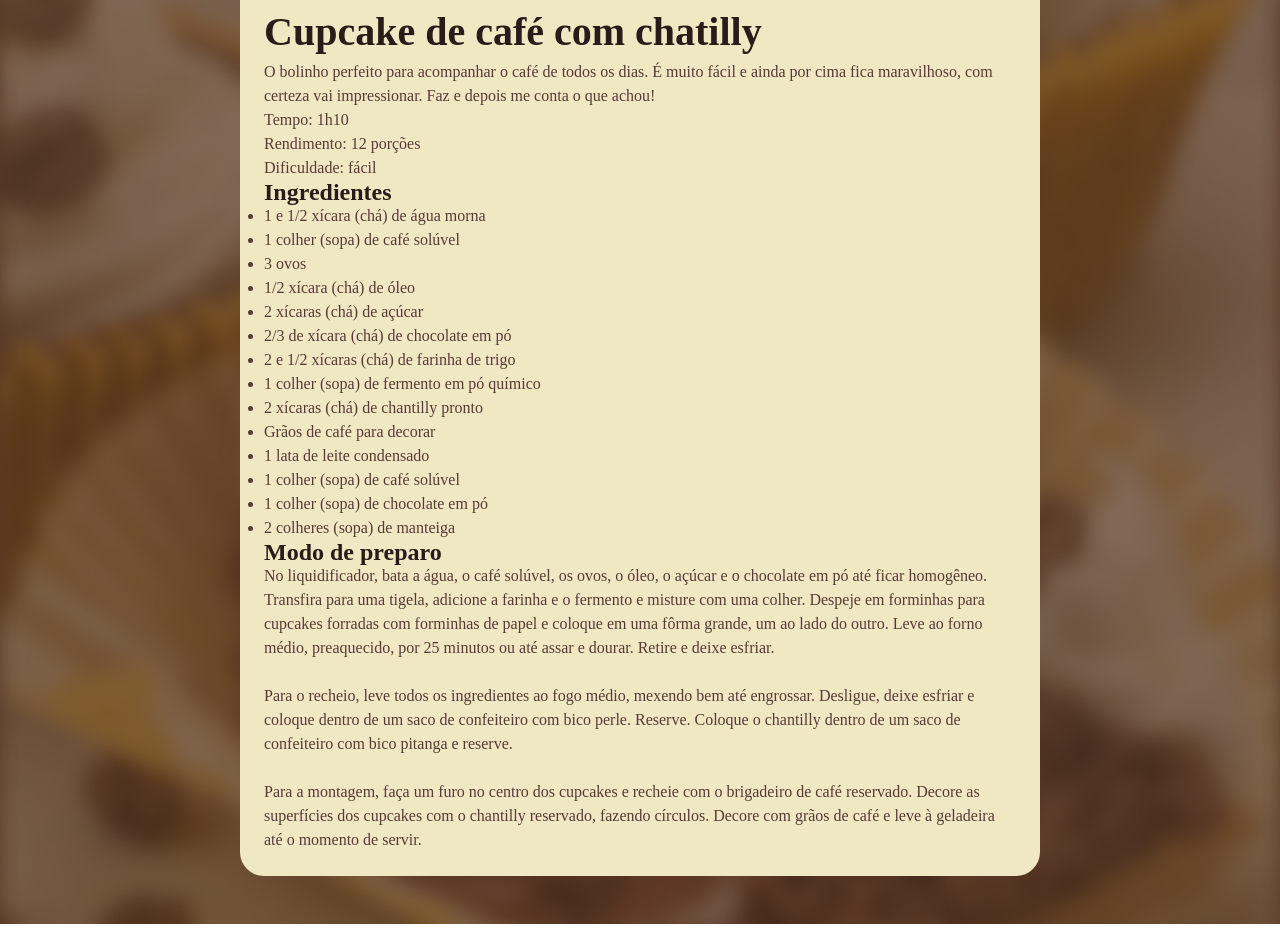
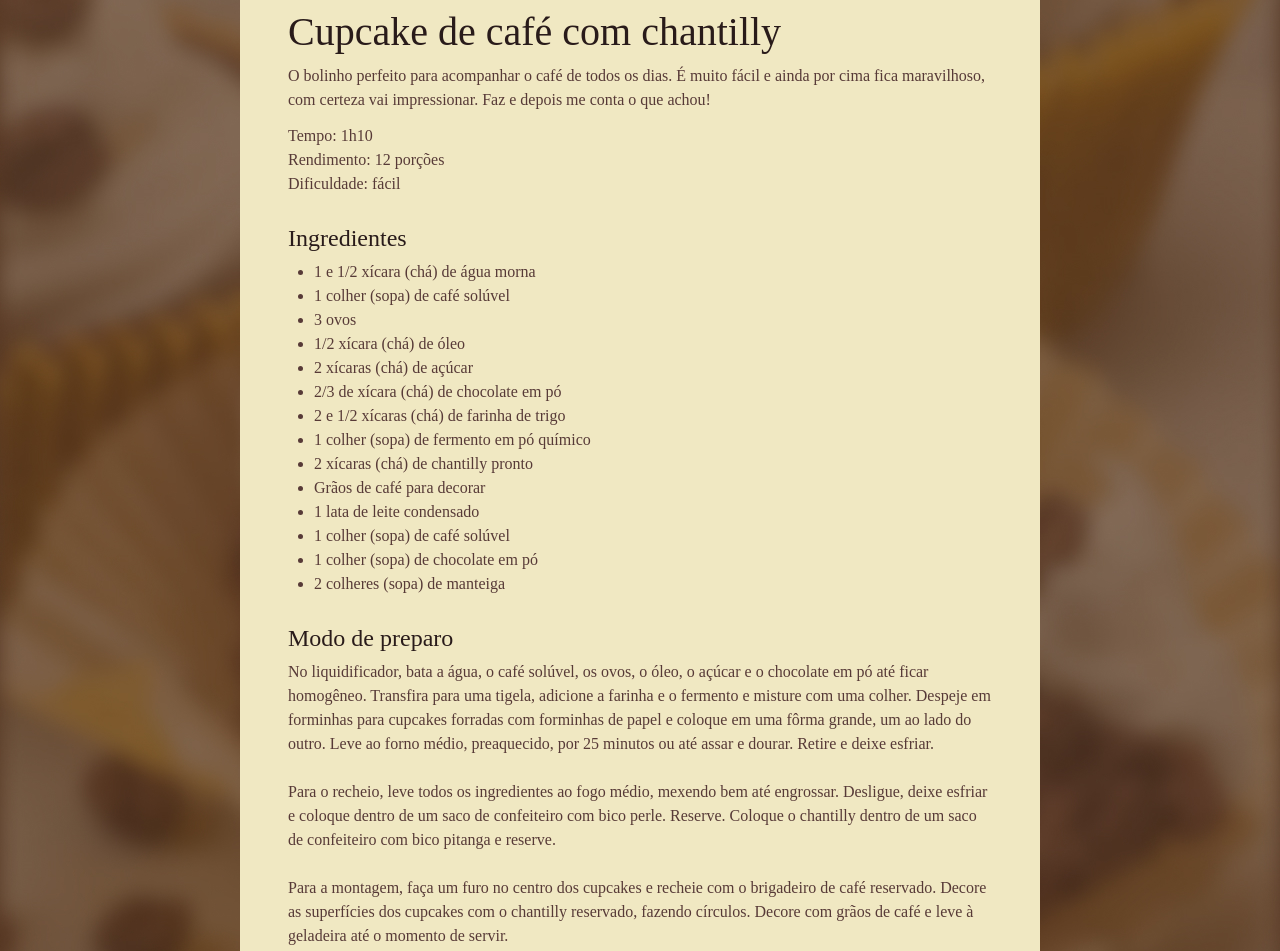
Before and after one commit to gabezinxd/cupcake, a plain HTML site: page index.html in a window 1280 px wide. Shown: the part 475-1426 px from the top of the page. Before the commit the page ends 1399 px from the top, so only its background shows below. Drawn offline with Linux system fonts and the light colour scheme; a web font is replaced by a local one.

Commit message:
corrige erro de digitação no título e ajusta estilos de espaçamento e margens

```diff
--- a/index.html
+++ b/index.html
@@ -16,7 +16,7 @@
   <main>
     <section id="about">
       <h1>
-        Cupcake de café com chatilly
+        Cupcake de café com chantilly
       </h1>
       <p>
         O bolinho perfeito para acompanhar o café de todos os dias. É muito fácil e ainda por cima fica maravilhoso, com certeza vai impressionar. Faz e depois me conta o que achou!
--- a/style.css
+++ b/style.css
@@ -23,15 +23,35 @@ body {
   border-radius: 24px;
 }
 
+main {
+  padding: 0 24px;
+}
+
 h1 {
   font-size: 40px;
   line-height: 140%;
 }
 
+p + p {
+  margin-top: 12px;
+}
+
 h2 {
   font-size: 24px;
+  margin-top: 24px;
+  line-height: 150%;
 }
 
 h1, h2 {
+  font-weight: normal;
   color: #291b1a;
+  margin-bottom: 4px;
 }
+
+h2 + p {
+  margin-bottom: 24px;
+}
+
+ul {
+  margin-left: 26px;
+}
```
